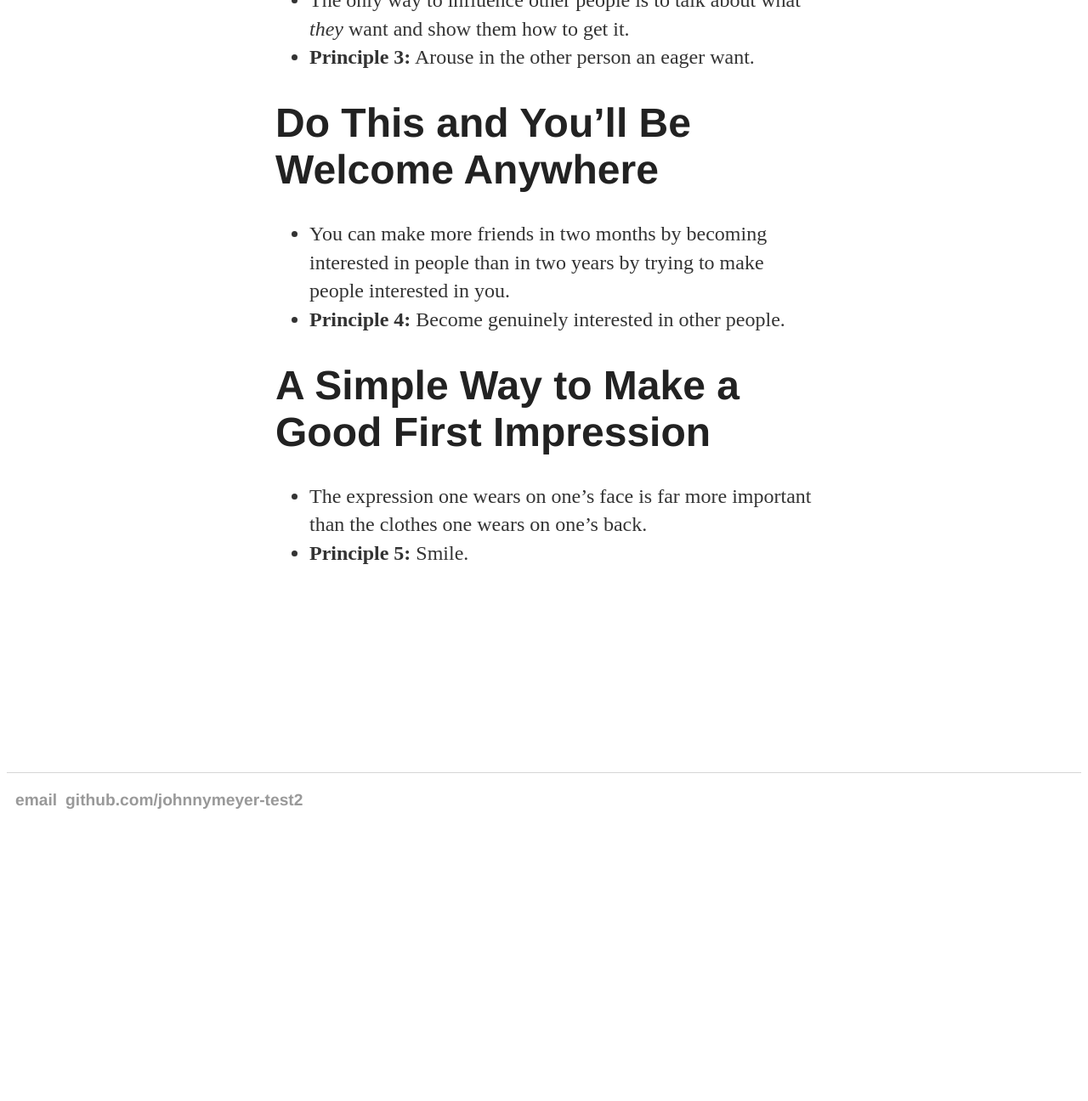
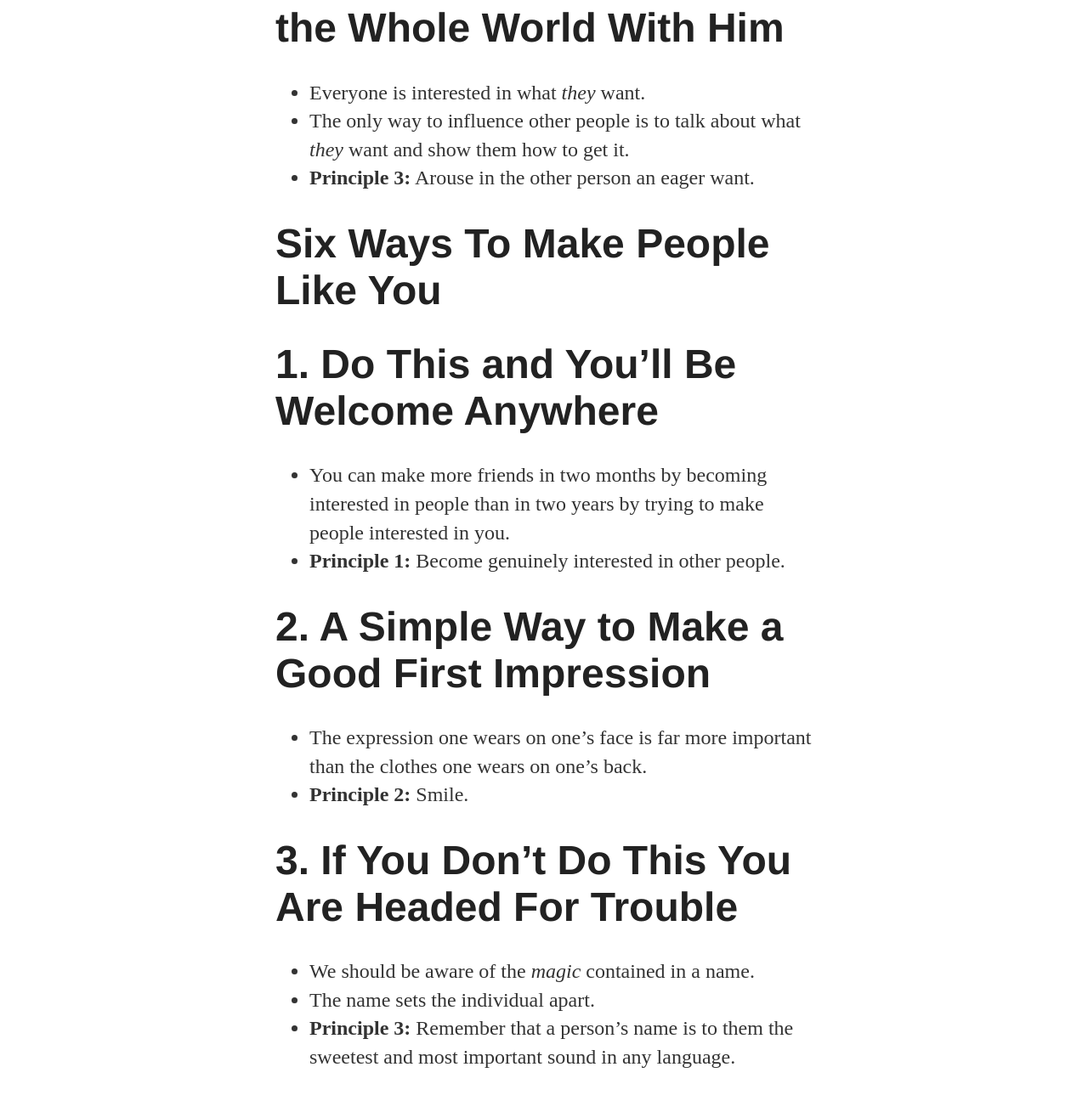
Before and after one commit to johnnymeyer-test2/johnnymeyer-test2.github.io, a Jekyll site: the page built from _posts/2016-01-26-how-to-win-friends-and-influence-people.md, in a window 1280 px wide and 1400 px high, scrolled down 1824 px. Shown: the top 1296 px of the window at 85% size. Built offline with Jekyll 4.4.1, drawn with Linux system fonts in a browser that asks for light colours; nearby versions of some CDN libraries; before the commit the page ends 2799 px from its top, so only the background shows below that; some of the changed text lies outside the part shown.

Commit message:
Added section on remembering names

```diff
--- a/_posts/2016-01-26-how-to-win-friends-and-influence-people.md
+++ b/_posts/2016-01-26-how-to-win-friends-and-influence-people.md
@@ -9,26 +9,35 @@ date: 2016-01-26
 * Technical skills only account for about 15% of financial success. The other 85% is due to human engineering - to personality and the ability to lead people.
 * The person who has technical skills _plus_ the ability to express ideas, to assume leadership, and to arouse enthusiasm among people - that person is headed for higher earning power.
 
-# If You Want to Gather Honey, Don't Kick Over the Beehive
+# Fundamental Techniques in Handling People
+
+# 1. If You Want to Gather Honey, Don't Kick Over the Beehive
 * When dealing with people we are not dealing with creatures of logic we are dealing with creatures of emotion, creatures bristling with prejudices and motivated by pride and vanity.
 * By criticising we do not make lasting changes and often incur resentment.
 * Sharp criticisms and rebukes almost invariably end in futility.
 * **Principle 1:** Don't criticise, condemn or complain.
 
-# The Big Secret of Dealing With People
+# 2. The Big Secret of Dealing With People
 * One of the deepest urges in human nature is the desire to be important, to be great, to be appreciated.
 * Appreciation is sincere. Flattery is insincere.
 * **Principle 2:** Give honest and sincere appreciation.
 
-# He Who Can Do This Has the Whole World With Him
+# 3. He Who Can Do This Has the Whole World With Him
 * Everyone is interested in what _they_ want.
 * The only way to influence other people is to talk about what _they_ want and show them how to get it.
 * **Principle 3:** Arouse in the other person an eager want.
 
-# Do This and You'll Be Welcome Anywhere
+# Six Ways To Make People Like You
+
+# 1. Do This and You'll Be Welcome Anywhere
 * You can make more friends in two months by becoming interested in people than in two years by trying to make people interested in you.
-* **Principle 4:** Become genuinely interested in other people.
+* **Principle 1:** Become genuinely interested in other people.
 
-# A Simple Way to Make a Good First Impression
+# 2. A Simple Way to Make a Good First Impression
 * The expression one wears on one's face is far more important than the clothes one wears on one's back.
-* **Principle 5:** Smile.
+* **Principle 2:** Smile.
+
+# 3. If You Don't Do This You Are Headed For Trouble
+* We should be aware of the _magic_ contained in a name.
+* The name sets the individual apart.
+* **Principle 3:** Remember that a person's name is to them the sweetest and most important sound in any language.
```
